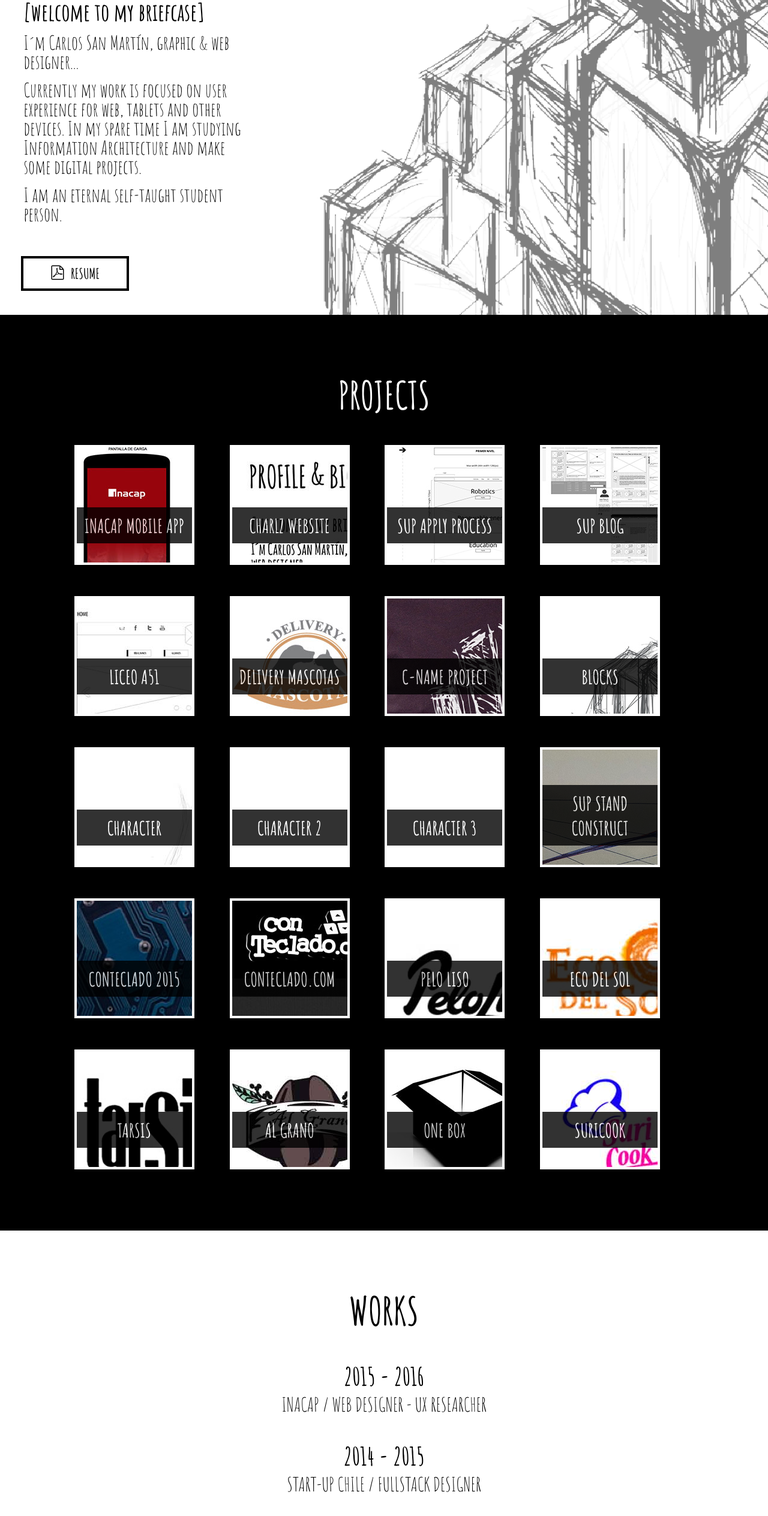
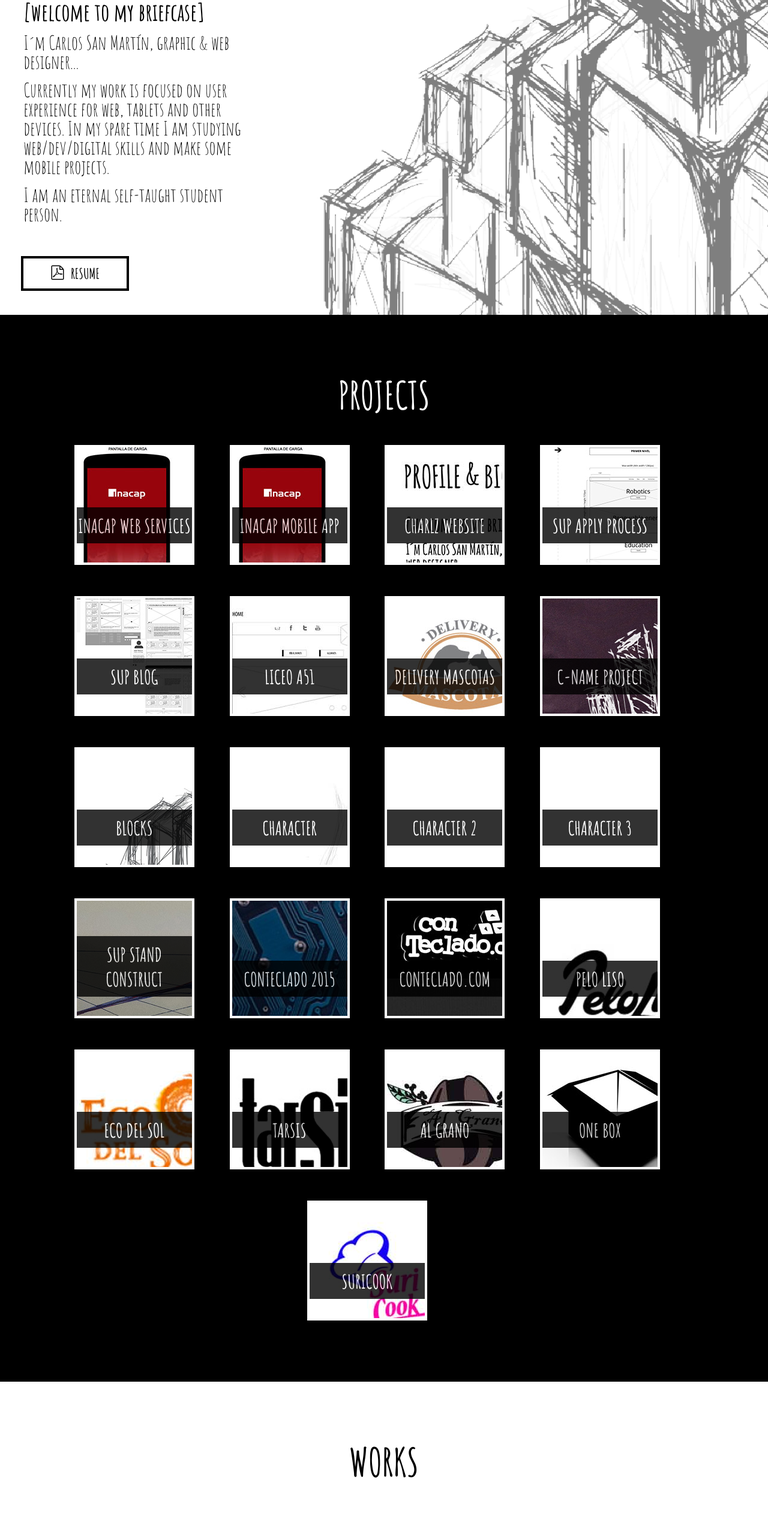
Before and after one commit to charlsrev/brief, a plain HTML site: page index.html in a window 1280 px wide. Shown: the part 220-2748 px from the top of the page at 60% size. Drawn offline with nearby package versions, Linux system fonts and the light colour scheme.

Commit message:
change index

```diff
--- a/index.html
+++ b/index.html
@@ -49,7 +49,7 @@
 
 		  <p class="title"><b>[welcome to my briefcase]</b></p>
 		  <p>I´m Carlos San Martín, graphic & web designer...</p>
-		  <p>Currently my work is focused on user experience for web, tablets and other devices. In my spare time I am studying Information Architecture and make some digital projects.</p>
+		  <p>Currently my work is focused on user experience for web, tablets and other devices. In my spare time I am studying web/dev/digital skills and make some mobile projects.</p>
 		  <p>I am an eternal self-taught student person.</p>
 	  </div>
 
@@ -63,9 +63,11 @@
 	  <h1>projects</h1>
 	  <ul>
 
+	  	<li><a href="images/inacapmobile.jpg" data-lightbox="unos" data-title="Inacap Mobile App / UI - UX Design<br/>Inacap App - 2017"><span>Inacap Web Services</span></a><img src="images/charlz_inacapapp.jpg" alt="Other" /></li>
+
 		<li><a href="images/inacapmobile.jpg" data-lightbox="unos" data-title="Inacap Mobile App / UI - UX Design<br/>Inacap App - 2016"><span>Inacap Mobile App</span></a><img src="images/charlz_inacapapp.jpg" alt="Other" /></li>
 
-		<li><a href="images/charlz_.jpg" data-lightbox="uno" data-title="Charlz Website / Branding & Website<br/>Briefcase - 2015"><span>Charlz Website</span></a><img src="images/charlz_1.jpg" alt="Other" /></li>
+		<li><a href="images/charlz_.jpg" data-lightbox="uno" data-title="Charlz Website / Branding & Website<br/>Briefcase - 2015/2016"><span>Charlz Website</span></a><img src="images/charlz_1.jpg" alt="Other" /></li>
 
 		<li><a href="images/supapply2.jpg" data-lightbox="dos" data-title="UX/UI SUP Apply Process<br/>UX - Front / SUP Apply process<br/>Chile - 2015"><span>SUP Apply Process</span></a><img src="images/supapply1.jpg" alt="SUP Apply Process" /></li>
 
@@ -110,7 +112,8 @@
 	  <section id="works">
 	  <h1>works</h1>
 	  <ul>
-	  	<li><span>2015 - 2016</span> Inacap / Web Designer - UX Researcher</li>
+	  	<li><span>2017 - 2018</span> Inacap / Web Designer - UX Designer</li>
+	  	<li><span>2015 - 2016</span> Inacap / Web Designer - UX Designer</li>
 	  	<li><span>2014 - 2015</span> Start-Up Chile / Fullstack Designer</li>
 	  	<li><span>2013 - 2014</span> Cardumen / Web Designer</li>
 	  	<li><span>2012 - 2013</span> CEI Negocios / Web Designer</li>
```
